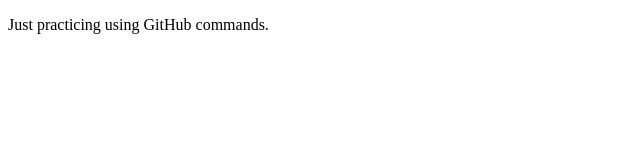
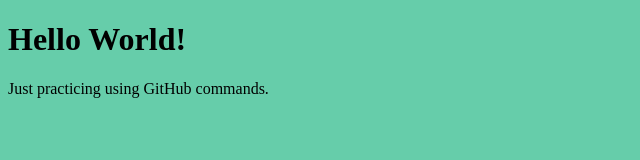
Before and after one commit to gistewart/ATestRepo, a plain HTML site: page index.html in a window 1280 px wide. Shown: the whole page, without its empty margins (0-640 px from the left). Drawn offline with Linux system fonts and the light colour scheme.

Commit message:
changing heading and background

```diff
--- a/index.html
+++ b/index.html
@@ -4,8 +4,10 @@
 </head>
 
 
-<body>
-<p> Just practicing using GitHub commands.</p>
+<body style="background-color:mediumaquamarine;">
+
+    <h1> Hello World! </h1>
+    <p> Just practicing using GitHub commands.</p>
 </body>
 
 </html>
```
